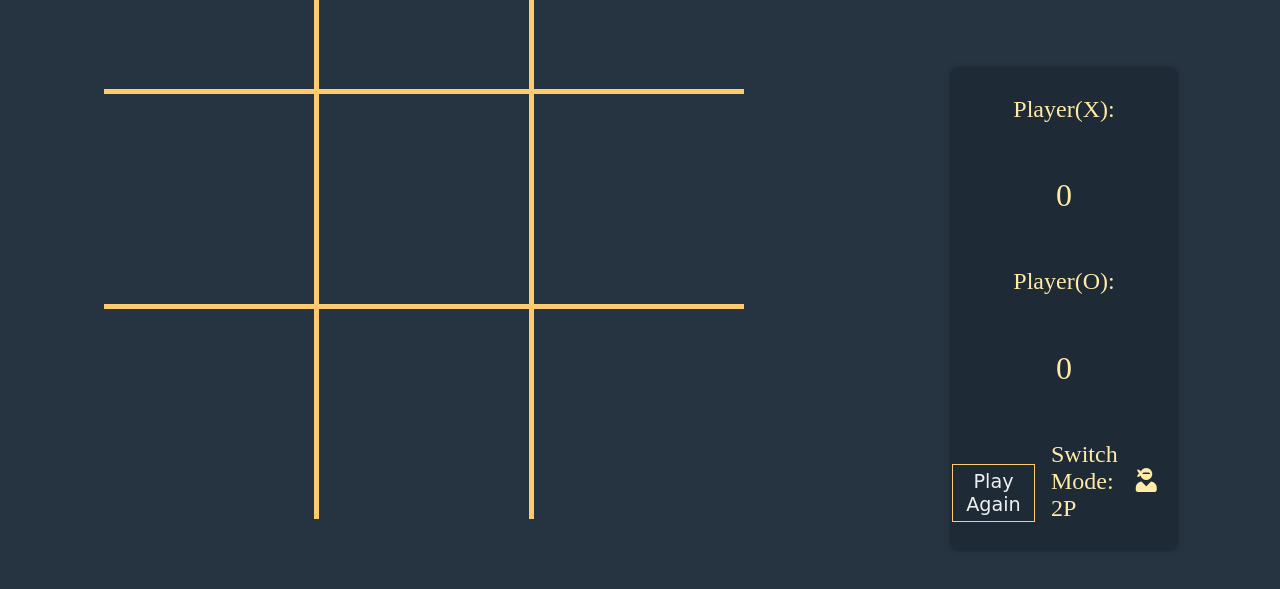
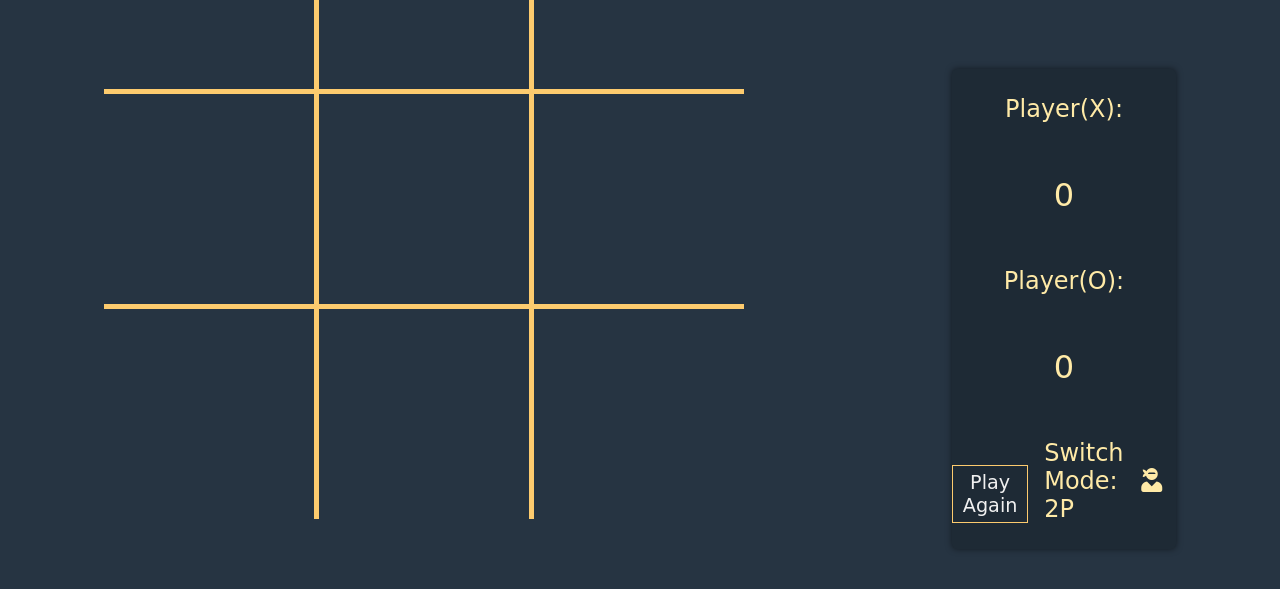
Before and after one commit to NooberCong/Tic-Tac-Toe-Game, a plain HTML site: page index.html in a window 1280 px wide. Shown: the part 201-790 px from the top of the page. Drawn offline with Linux system fonts and the light colour scheme.

Commit message:
Added font

```diff
--- a/index.html
+++ b/index.html
@@ -50,6 +50,7 @@
         }
 
         .result-board {
+            font-family: cursive;
             width: 100%;
             height: 60%;
             box-shadow: 0px 0px 6px rgba(0, 0, 0, 0.5);
@@ -85,7 +86,7 @@
         }
 
         .result-board .mode i {
-            padding: 0 0 0 1rem;
+            padding: 0 0.4rem 0 1rem;
         }
 
         .result-board .score {
```
